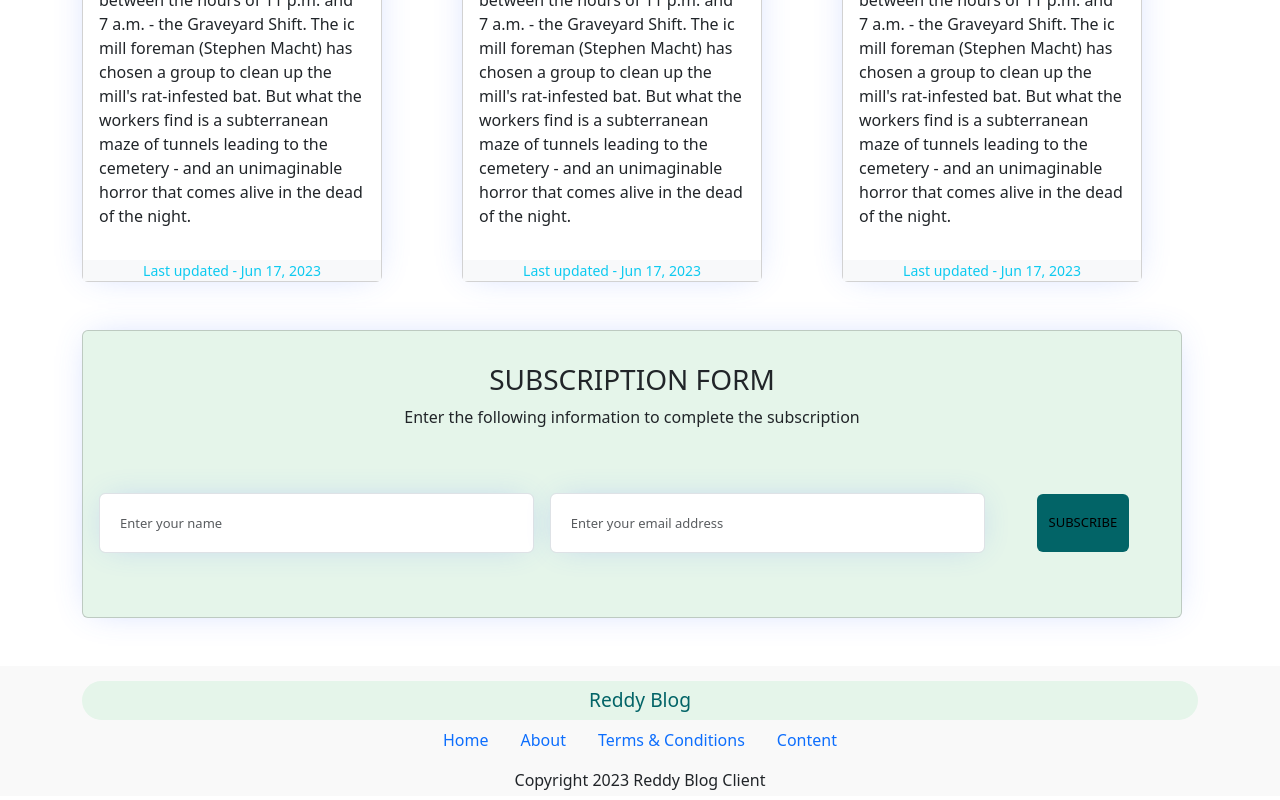
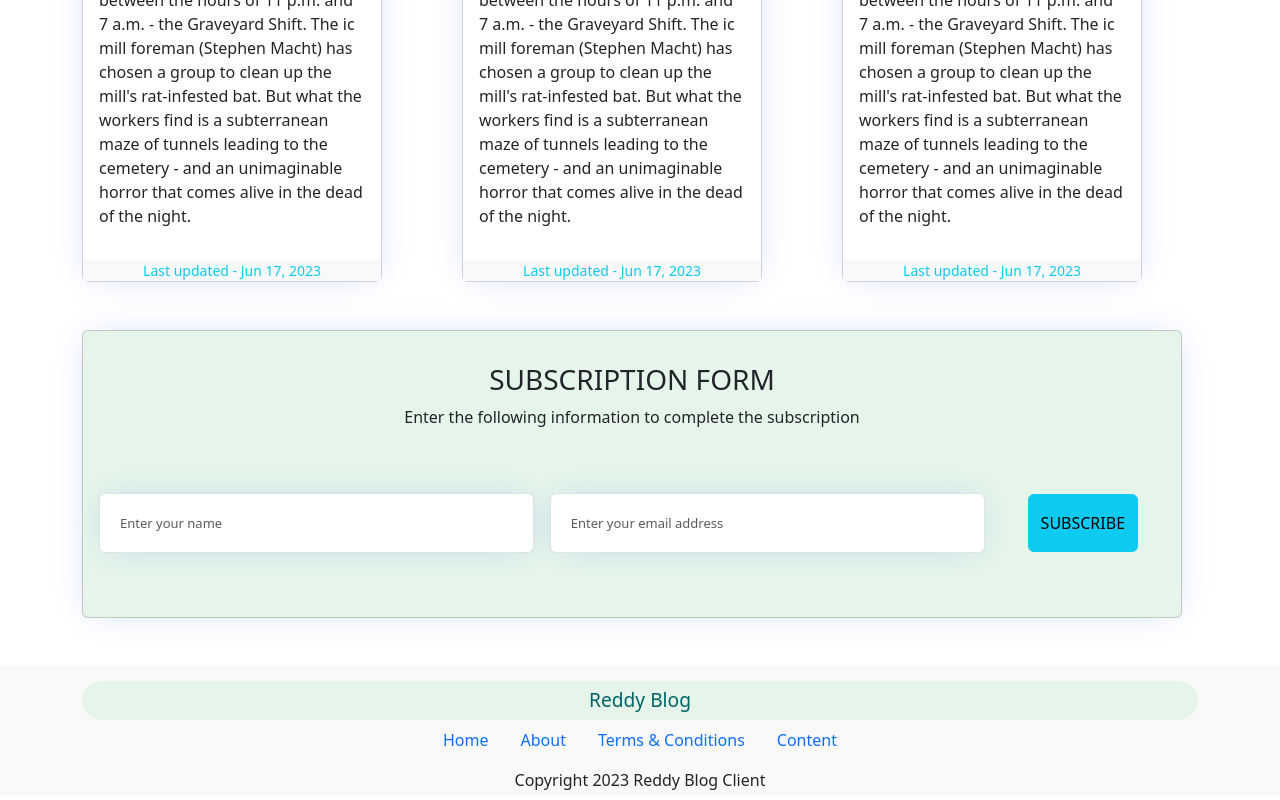
Before and after one commit to OverloadInc/Reddy-Blog-Client, an Angular app: page / in a window 1280 px wide. Shown: the part 2237-3037 px from the top of the page. Built offline with nearby package versions, Linux system fonts and the light colour scheme.

Commit message:
Update button style from 'btn-sub' to 'btn-theme'

```diff
--- a/src/app/components/subscription-form/subscription-form.component.html
+++ b/src/app/components/subscription-form/subscription-form.component.html
@@ -15,7 +15,7 @@
         </div>
 
         <div class="col-md-2">
-          <button class="btn btn-info btn-block btn-sub">SUBSCRIBE</button>
+          <button class="btn btn-info btn-block btn-theme">SUBSCRIBE</button>
         </div>
 
       </form>
```
